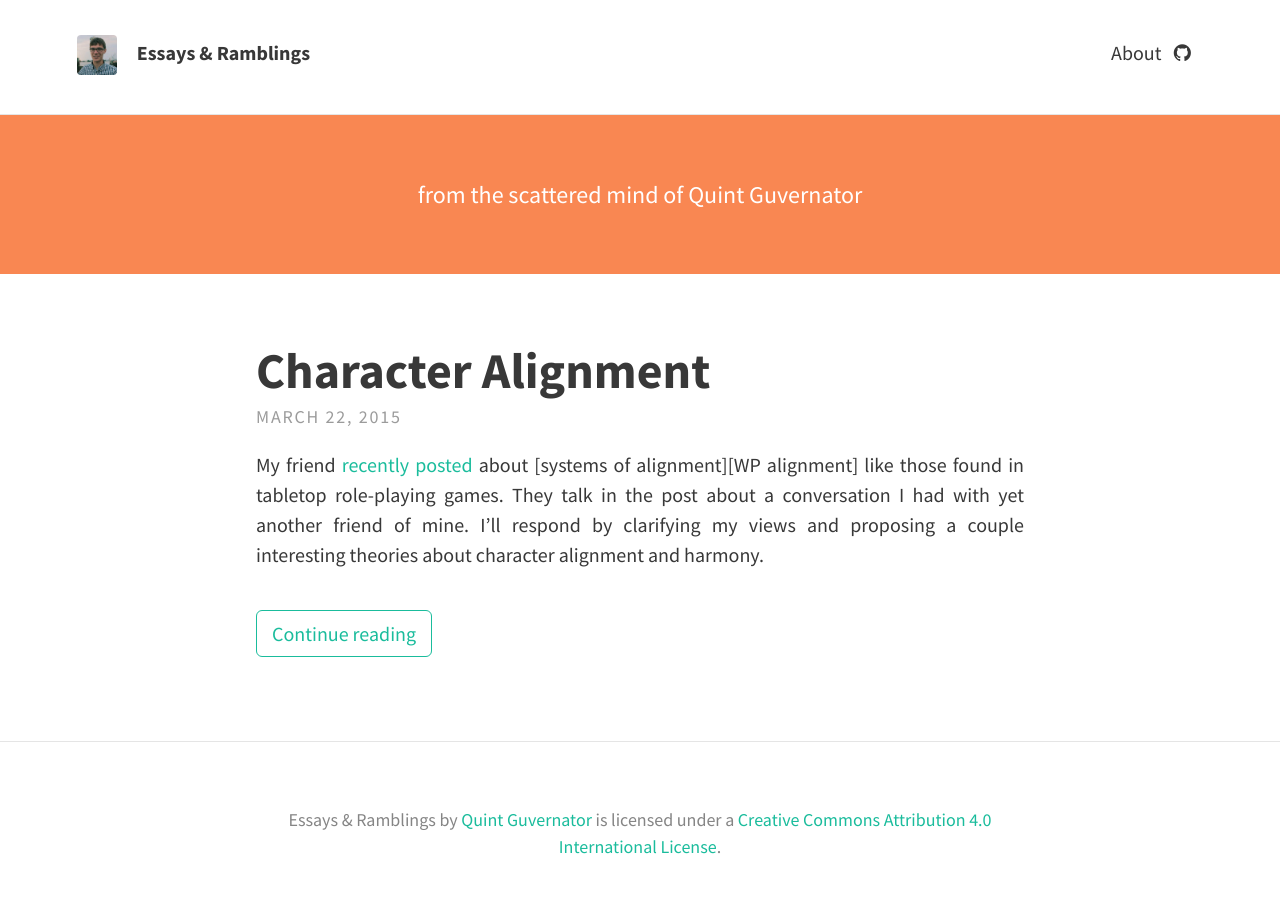
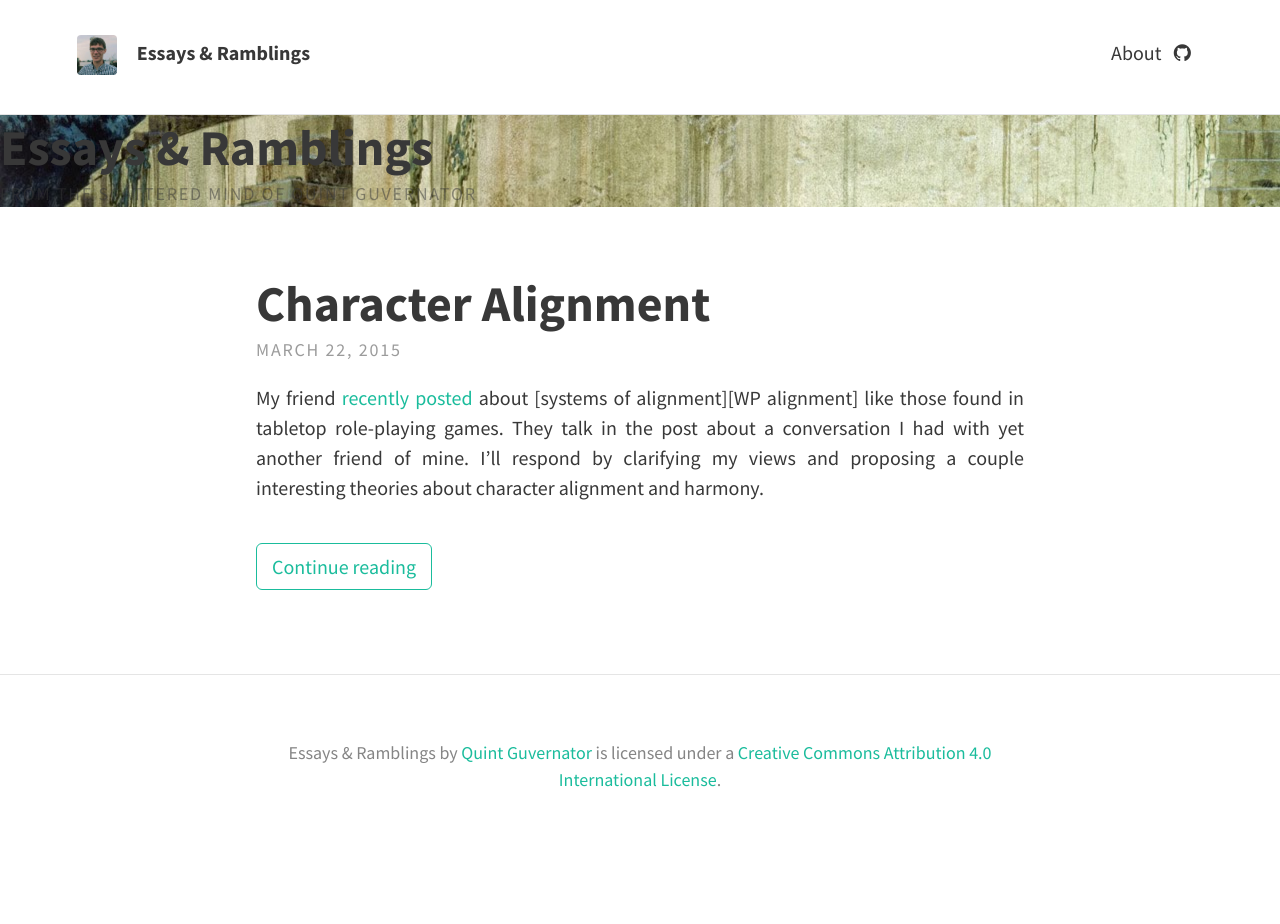
Before and after one commit to qguv/essays, a Jekyll site: the page built from index.html, in a window 1280 px wide. Built offline with Jekyll 4.4.1, drawn with Linux system fonts in a browser that asks for light colours; nearby versions of some CDN libraries; the list of posts is cut into pages by our own code; after the commit the page ends 900 px from its top, so only the background shows below that.

Commit message:
add featured image to index

```diff
--- a/index.html
+++ b/index.html
@@ -1,11 +1,18 @@
 ---
 layout: default
+feature-img: "img/ancient.jpg"
 ---
 
-<div class="home">
-  {% if site.theme.header_text %}
-  <div class="call-out">{{ site.theme.header_text }}</div>
-  {% endif %}
+<div class="home{% if page.feature-img %} feature-image{% endif %}>">
+
+  <header style="background-image: url('{{ site.baseurl }}/{{ page.feature-img }}')">
+    <h1 class="title">{{ site.theme.title }}</h1>
+    {% if site.theme.header_text %}
+    <p class="meta">
+    {{ site.theme.header_text }}
+    </p>
+    {% endif %}
+  </header>
 
   <div class="posts">
     {% for post in paginator.posts %}
```
